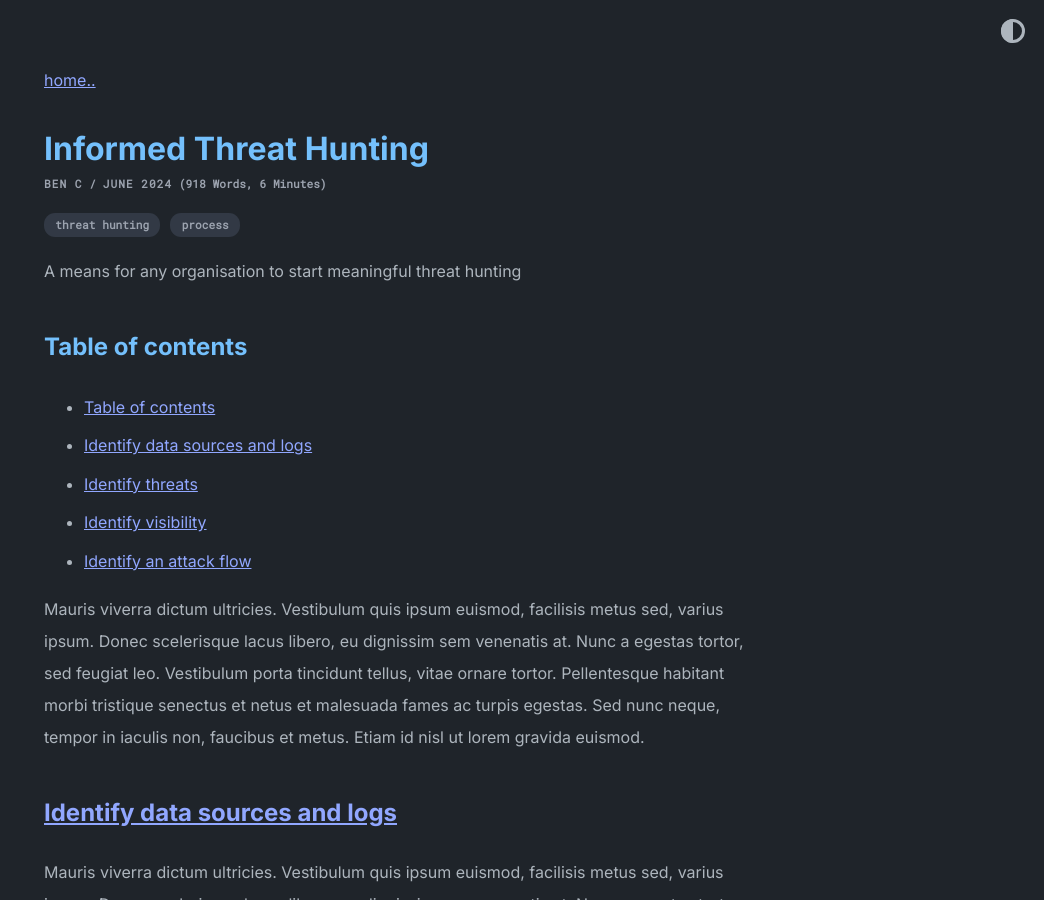
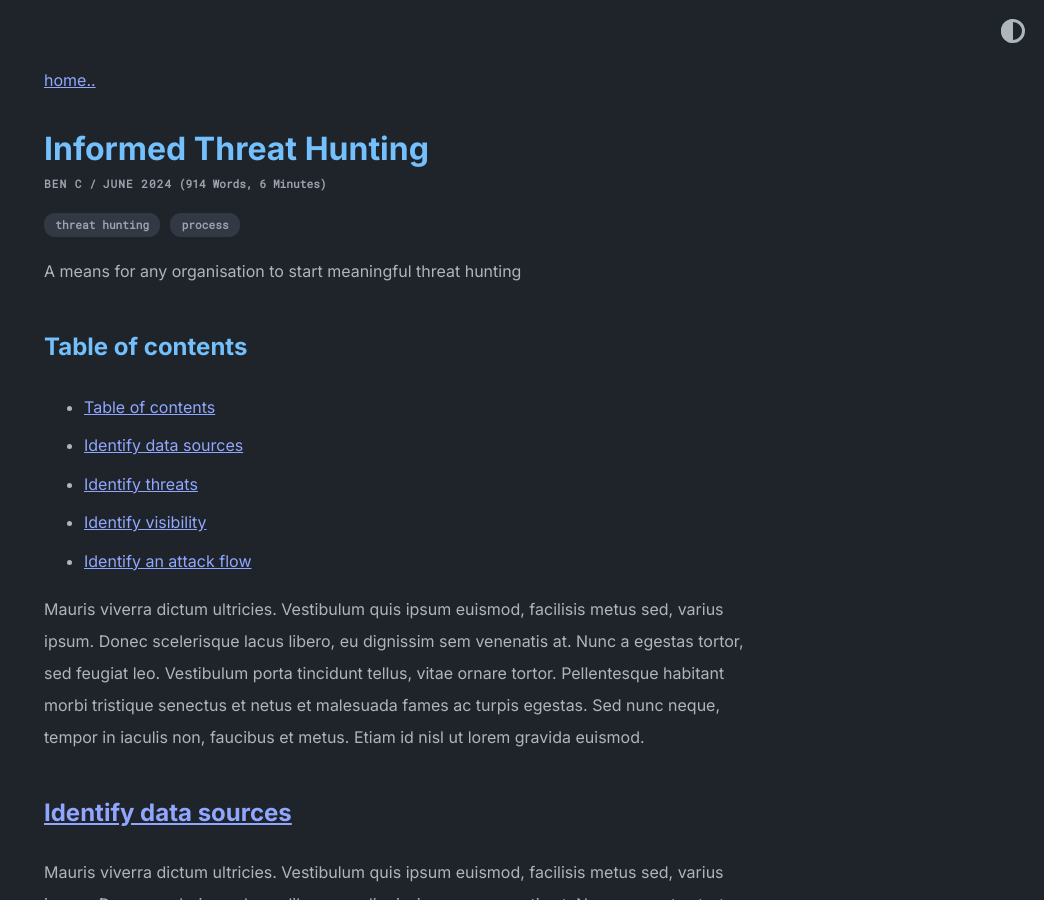
Before and after one commit to BenC-InfoSec/BenC-InfoSec.github.io, a Jekyll site: the page built from _posts/2024-06-30-informed-threat-hunting.md, in a window 1280 px wide and 900 px high. Shown: the whole window, without its empty margins (236-1280 px from the left). Built offline with Jekyll 4.4.1, drawn with Linux system fonts in a browser that asks for light colours.

Commit message:
Update 2024-06-30-informed-threat-hunting.md

```diff
--- a/_posts/2024-06-30-informed-threat-hunting.md
+++ b/_posts/2024-06-30-informed-threat-hunting.md
@@ -8,7 +8,7 @@ A means for any organisation to start meaningful threat hunting
 
 ## Table of contents
 - [Table of contents](#table-of-contents)
-- [Identify data sources and logs](#identify-data-sources-and-logs)
+- [Identify data sources](#identify-data-sources)
 - [Identify threats](#identify-threats)
 - [Identify visibility](#identify-visibility)
 - [Identify an attack flow](#identify-an-attack-flow)
@@ -16,7 +16,7 @@ A means for any organisation to start meaningful threat hunting
 
 Mauris viverra dictum ultricies. Vestibulum quis ipsum euismod, facilisis metus sed, varius ipsum. Donec scelerisque lacus libero, eu dignissim sem venenatis at. Nunc a egestas tortor, sed feugiat leo. Vestibulum porta tincidunt tellus, vitae ornare tortor. Pellentesque habitant morbi tristique senectus et netus et malesuada fames ac turpis egestas. Sed nunc neque, tempor in iaculis non, faucibus et metus. Etiam id nisl ut lorem gravida euismod.
 
-## [Identify data sources and logs](#the-start)
+## [Identify data sources](#the-start)
 
 Mauris viverra dictum ultricies. Vestibulum quis ipsum euismod, facilisis metus sed, varius ipsum. Donec scelerisque lacus libero, eu dignissim sem venenatis at. Nunc a egestas tortor, sed feugiat leo. Vestibulum porta tincidunt tellus, vitae ornare tortor. Pellentesque habitant morbi tristique senectus et netus et malesuada fames ac turpis egestas. Sed nunc neque, tempor in iaculis non, faucibus et metus. Etiam id nisl ut lorem gravida euismod.
 
```
